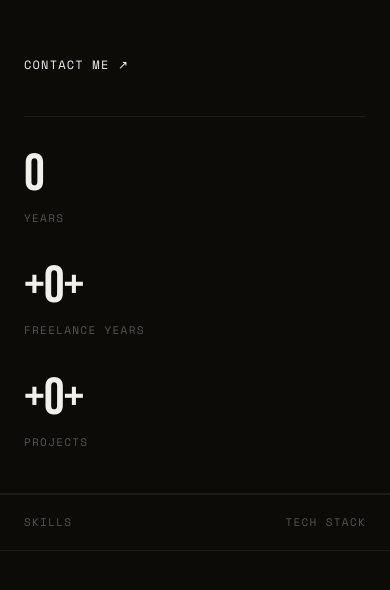
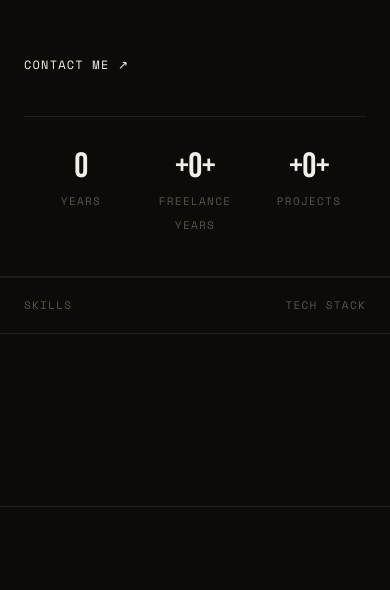
Before and after one commit to Adam-Elmekadem/AE-Portfolio, a Next.js app: page / in a window 390 px wide. Shown: the part 2321-2911 px from the top of the page. Built offline with nearby package versions, Linux system fonts and the light colour scheme.

Commit message:
Refactor About section styles for improved layout and responsiveness; add new classes for stats display

```diff
--- a/src/app/globals.css
+++ b/src/app/globals.css
@@ -467,4 +467,18 @@ body::after {
 
   /* Contact footer */
   .contact-foot { flex-direction: column !important; gap: 6px !important; align-items: flex-start !important; }
+
+  /* Stats — single row, compact numbers */
+  .about-stats {
+    flex-direction: row !important;
+    justify-content: space-between !important;
+    align-items: flex-start !important;
+    gap: 0 !important;
+  }
+  .about-stat-item {
+    padding-bottom: 0 !important;
+    flex: 1;
+    text-align: center;
+  }
+  .about-stat-num { font-size: clamp(28px, 9vw, 40px) !important; }
 }
--- a/src/components/sections/About.tsx
+++ b/src/components/sections/About.tsx
@@ -161,9 +161,9 @@ export default function About() {
           className="about-stats flex flex-col justify-between stat-col"
         >
           {stats.map((stat, i) => (
-            <div key={stat.label} style={{ paddingBottom: i < stats.length - 1 ? 32 : 0 }}>
+            <div key={stat.label} className="about-stat-item" style={{ paddingBottom: i < stats.length - 1 ? 32 : 0 }}>
               <div
-                className="font-display"
+                className="font-display about-stat-num"
                 style={{
                   fontSize: "clamp(52px, 7vw, 96px)",
                   lineHeight: 1,
```
